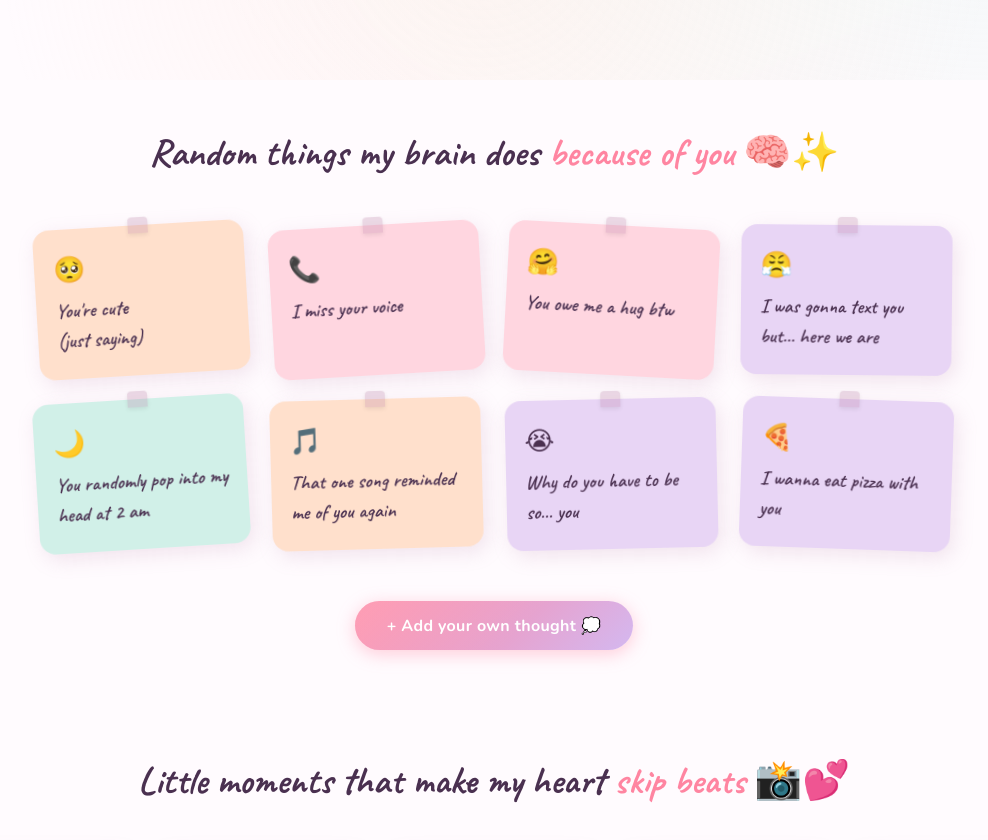
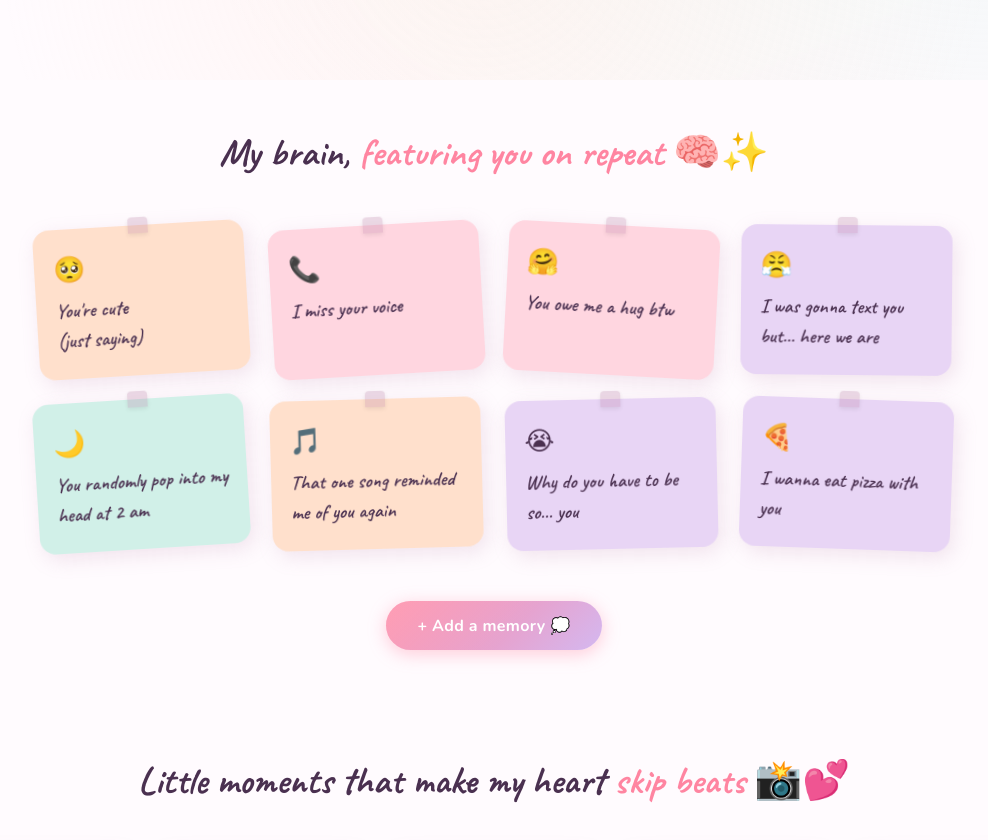
Before and after one commit to thisisudbhavv/miss-you-site, a website: page frontend/index.html in a window 1280 px wide. Shown: the part 720-1560 px from the top of the page, without its empty margins (146-1134 px from the left). Drawn offline with nearby package versions, Linux system fonts and the light colour scheme; no server answers.

Commit message:
final version final.1

```diff
--- a/frontend/index.html
+++ b/frontend/index.html
@@ -728,14 +728,14 @@
 
   <!-- ── THOUGHTS ── -->
   <section id="thoughts">
-    <h2 class="section-title reveal">Random things my brain does <span>because of you</span> 🧠✨</h2>
+    <h2 class="section-title reveal">My brain, <span>featuring you on repeat</span> 🧠✨</h2>
 
     <div id="notes-grid">
       <!-- Thoughts will be loaded here -->
     </div>
 
     <div class="add-wrap reveal">
-      <button id="open-btn">+ Add your own thought 💭</button>
+      <button id="open-btn">+ Add a memory 💭</button>
       <div id="thought-panel">
         <label class="panel-label">what's on your mind? 🤍</label>
         <textarea id="thought-input" placeholder="e.g. you make me smile for no reason..."></textarea>
```
Also changed, not shown: frontend/random-thoughts-about-you.html (+2 -2 lines), random-thoughts-about-you.html (+2 -2 lines).
